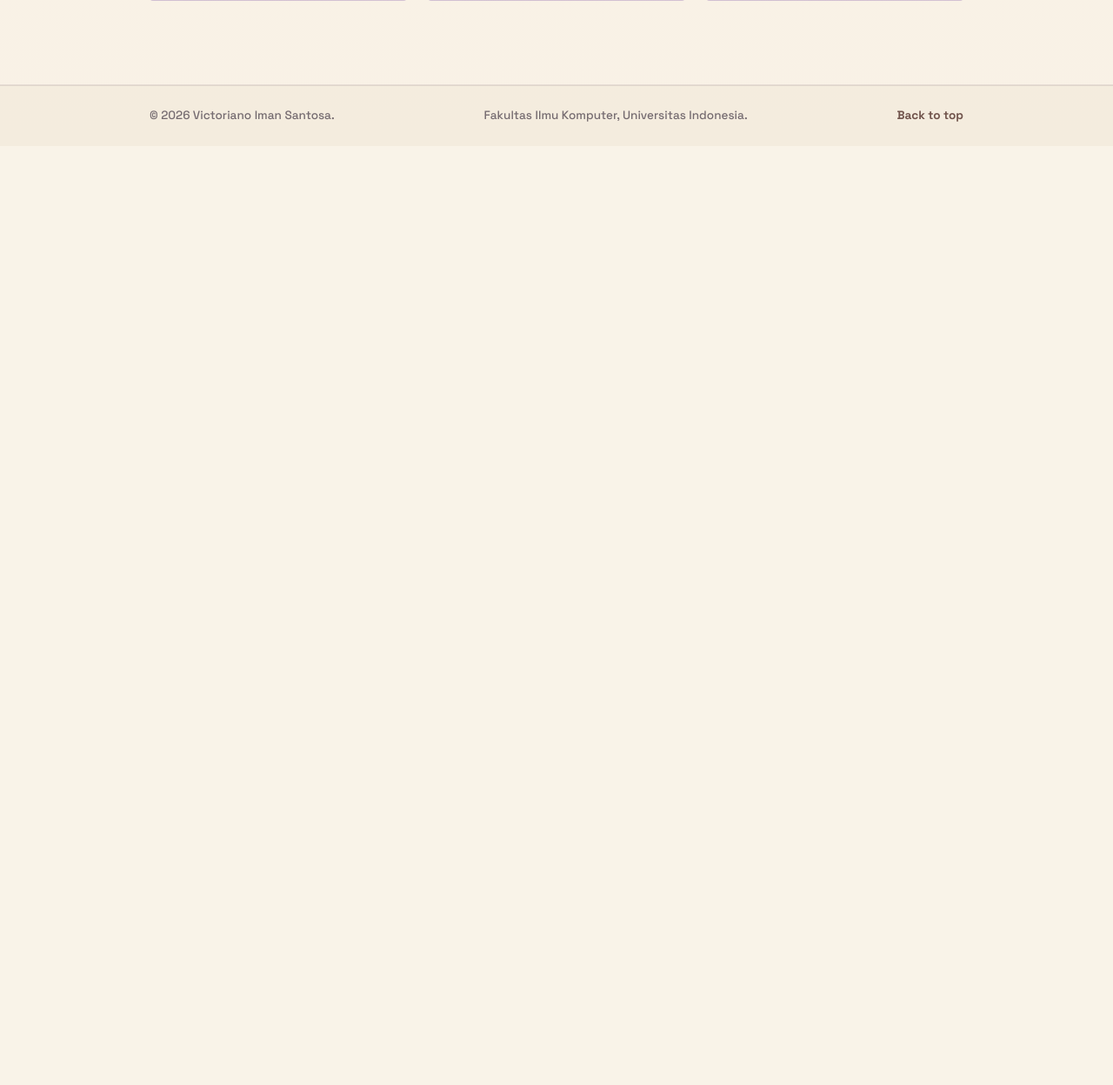
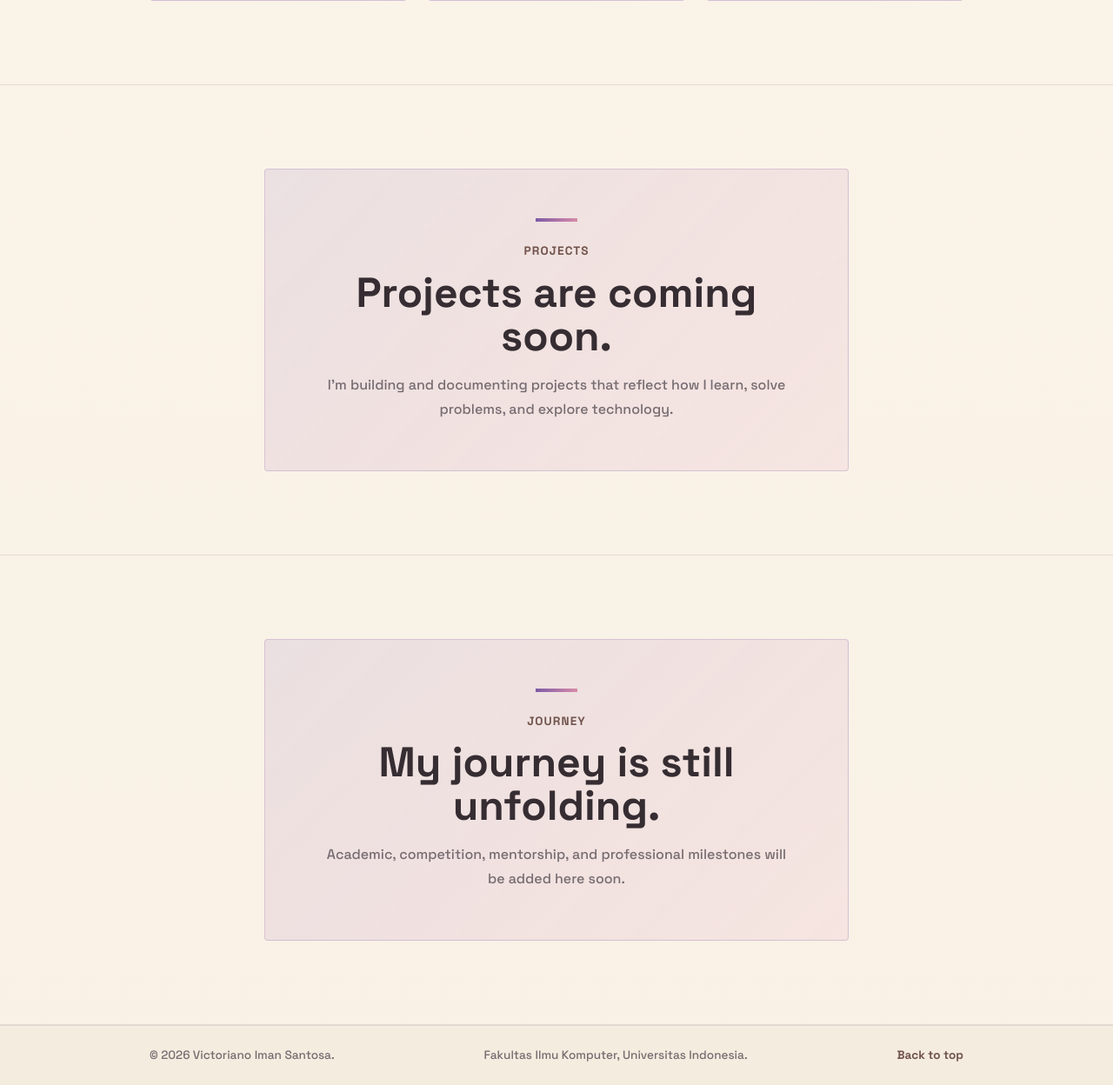
Before and after one commit to victorimans/myportofolio, a Django app: page / in a window 1280 px wide. Shown: the part 2171-3419 px from the top of the page at 87% size. Before the commit the page ends 2311 px from the top, so only its background shows below. Run offline with Django 5.2, Linux system fonts and the light colour scheme; some libraries are stand-ins or nearby versions.

Commit message:
Feat : Add 'Journey' and 'Project' section as a Coming Soon Projects

```diff
--- a/static/css/style.css
+++ b/static/css/style.css
@@ -581,6 +581,46 @@ main {
     line-height: 1.55;
 }
 
+.coming-soon-section {
+    background: rgba(255, 250, 242, 0.5);
+    border-bottom: 1px solid var(--line);
+}
+
+.coming-soon-panel {
+    position: relative;
+    max-width: 42rem;
+    margin: 0 auto;
+    padding: clamp(2rem, 5vw, 3.5rem);
+    border: 1px solid rgba(125, 90, 166, 0.24);
+    border-radius: var(--radius);
+    background: linear-gradient(135deg, rgba(169, 140, 198, 0.18), rgba(237, 184, 204, 0.22));
+    text-align: center;
+}
+
+.coming-soon-panel::before {
+    display: block;
+    width: 3rem;
+    height: 0.25rem;
+    margin: 0 auto 1.5rem;
+    background: linear-gradient(90deg, var(--purple), var(--pink));
+    content: "";
+}
+
+.coming-soon-panel h2 {
+    margin-bottom: 1rem;
+    color: var(--ink);
+    font-size: clamp(2rem, 4vw, 3rem);
+    font-weight: 700;
+    line-height: 1.05;
+}
+
+.coming-soon-panel p:not(.section-label) {
+    max-width: 34rem;
+    margin: 0 auto;
+    color: var(--muted);
+    line-height: 1.75;
+}
+
 
 /* =========================================
    FOOTER
--- a/templates/index.html
+++ b/templates/index.html
@@ -140,8 +140,24 @@
                 </div>
             </div>
         </section>
-        <section id="projects" class="projects-section"></section>
-        <section id="journey" class="journey-section"></section>
+        <section id="projects" class="projects-section content-section coming-soon-section" aria-labelledby="projects-heading">
+            <div class="container">
+                <div class="coming-soon-panel">
+                    <p class="section-label">Projects</p>
+                    <h2 id="projects-heading">Projects are coming soon.</h2>
+                    <p>I'm building and documenting projects that reflect how I learn, solve problems, and explore technology.</p>
+                </div>
+            </div>
+        </section>
+        <section id="journey" class="journey-section content-section coming-soon-section" aria-labelledby="journey-heading">
+            <div class="container">
+                <div class="coming-soon-panel">
+                    <p class="section-label">Journey</p>
+                    <h2 id="journey-heading">My journey is still unfolding.</h2>
+                    <p>Academic, competition, mentorship, and professional milestones will be added here soon.</p>
+                </div>
+            </div>
+        </section>
         <section id="contact" class="contact-section"></section>
 
     </main>
```
